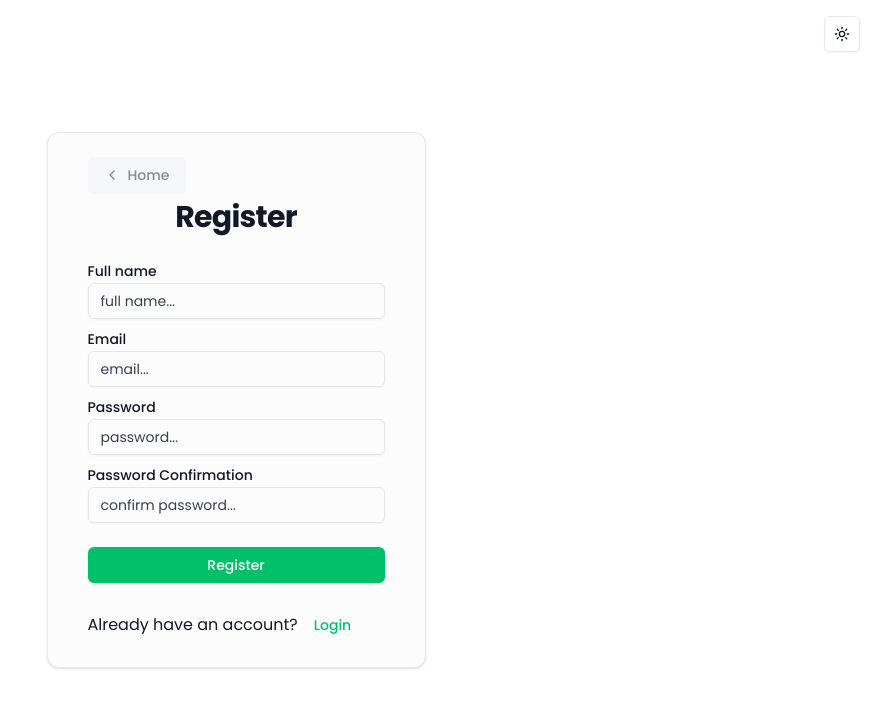
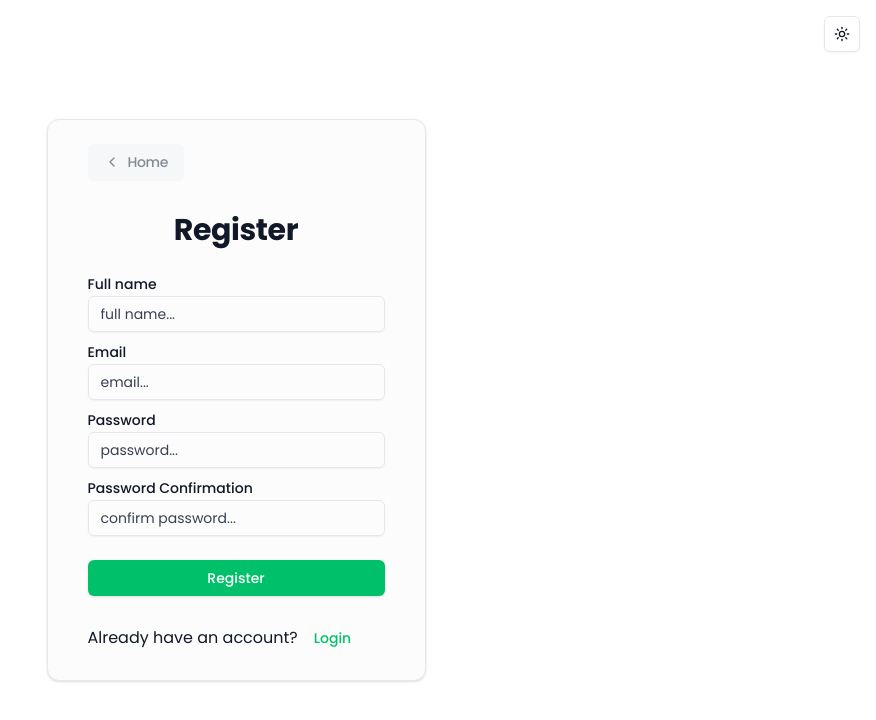
Before and after one commit to Adel2411/Planify-frontend, a Next.js app: page /register in a window 1280 px wide. Shown: the top 720 px of the page, without its empty margins (404-1280 px from the left). Built offline with nearby package versions, Linux system fonts and the light colour scheme.

Commit message:
Added middleware route to handle protected routes

```diff
--- a/src/features/auth/components/AuthContainer.tsx
+++ b/src/features/auth/components/AuthContainer.tsx
@@ -12,8 +12,9 @@ import { ChevronLeft } from "lucide-react";
 
 const AuthContainer = ({ children, Title }: AuthContainerProps) => {
   return (
-    <Card className="px-4">
+    <Card className="sm:px-4">
       <CardHeader>
+        <CardTitle className="space-y-8">
           <Button variant={"secondary"} asChild>
             <Link
               href={"/"}
@@ -23,8 +24,7 @@ const AuthContainer = ({ children, Title }: AuthContainerProps) => {
               Home
             </Link>
           </Button>
-        <CardTitle className="flex justify-center text-3xl font-bold">
-          {Title}
+          <h1 className="flex justify-center text-3xl font-bold">{Title}</h1>
         </CardTitle>
       </CardHeader>
       <CardContent>{children}</CardContent>
```
Also changed, not shown: src/middleware.ts (added, +37 -0 lines). Lines whose indentation alone changed are shown as unchanged.
